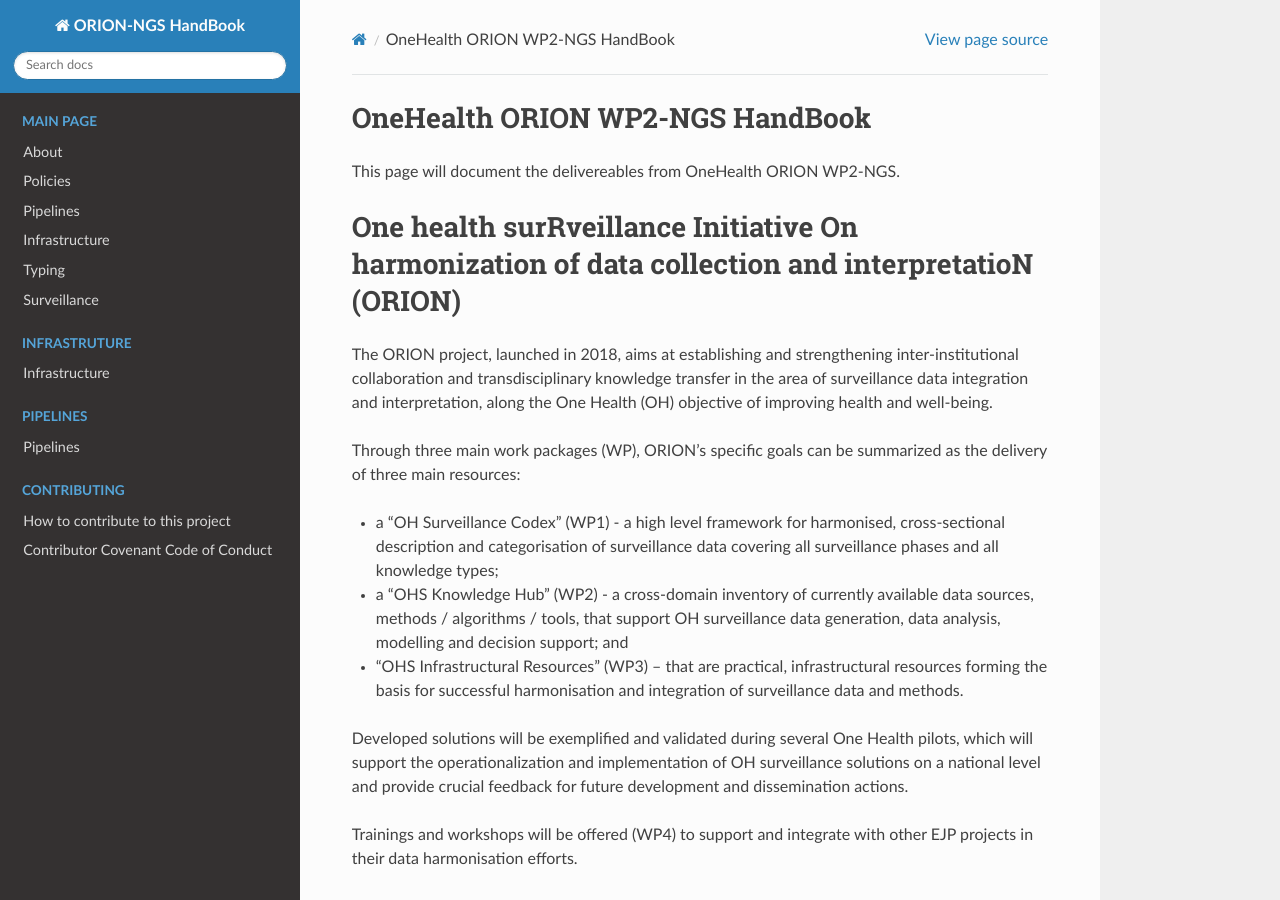
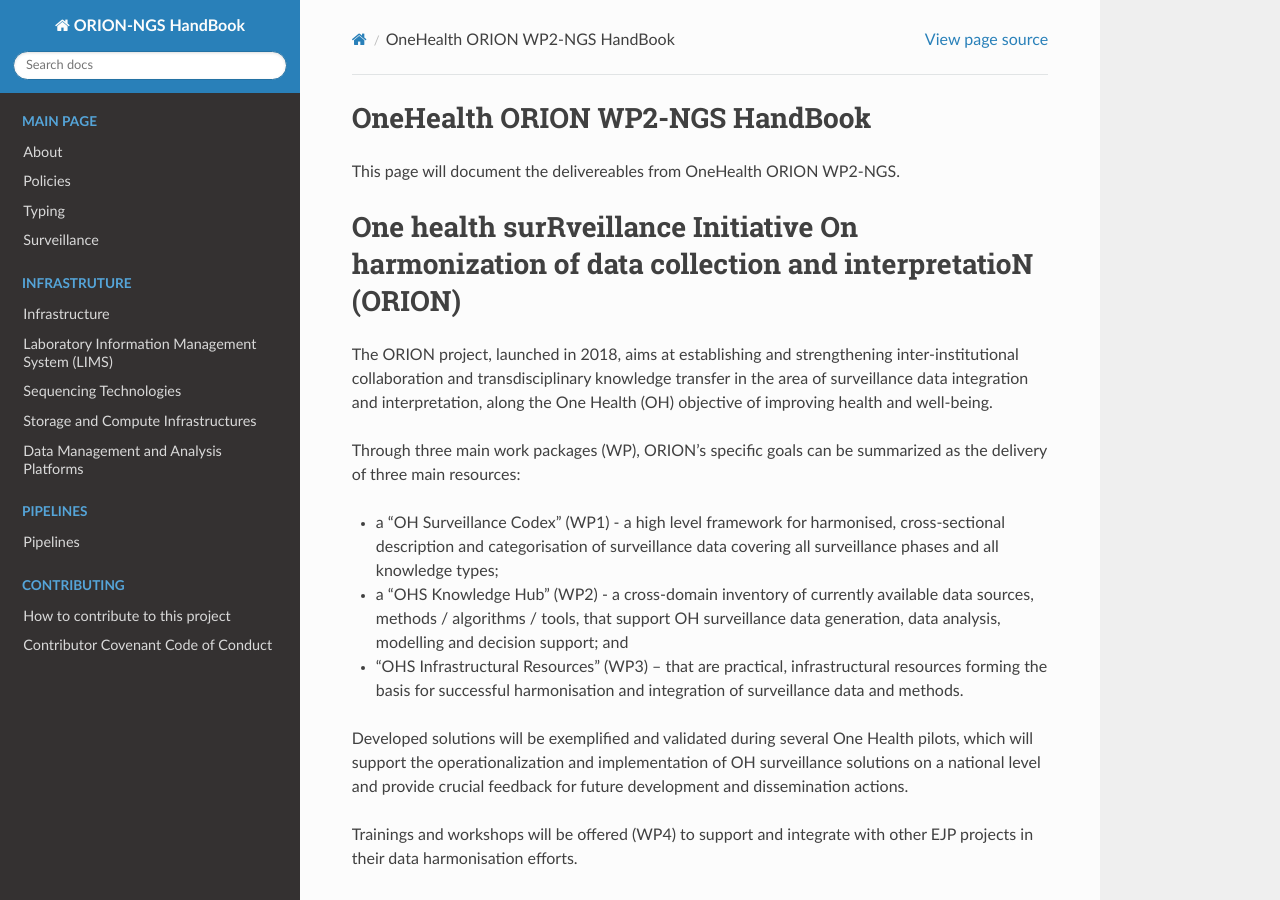
Before and after one commit to NorwegianVeterinaryInstitute/ORION_HandBook, a Sphinx documentation site: the page built from docs/source/index.rst, in a window 1280 px wide and 900 px high. Built offline with Sphinx 7.4.7 and the Read the Docs theme 2.0.0, drawn with Linux system fonts in a browser that asks for light colours.

Commit message:
Added pages under Infrastructure

```diff
--- a/docs/source/index.rst
+++ b/docs/source/index.rst
@@ -9,8 +9,6 @@ This page will document the delivereables from OneHealth ORION WP2-NGS.
 
    about.rst
    policies.rst
-   Pipelines/pipelines.rst
-   Infrastructure/infrastructure.rst
    typing.rst
    surveillance.rst
 
@@ -20,6 +18,11 @@ This page will document the delivereables from OneHealth ORION WP2-NGS.
    :caption: Infrastruture
 
    Infrastructure/infrastructure.rst
+   Infrastructure/lims.rst
+   Infrastructure/sequencing_tech.rst
+   Infrastructure/storage_compute.rst
+   Infrastructure/db_management_analysis_platforms.rst
+
 
 .. toctree::
    :maxdepth: 2
```
